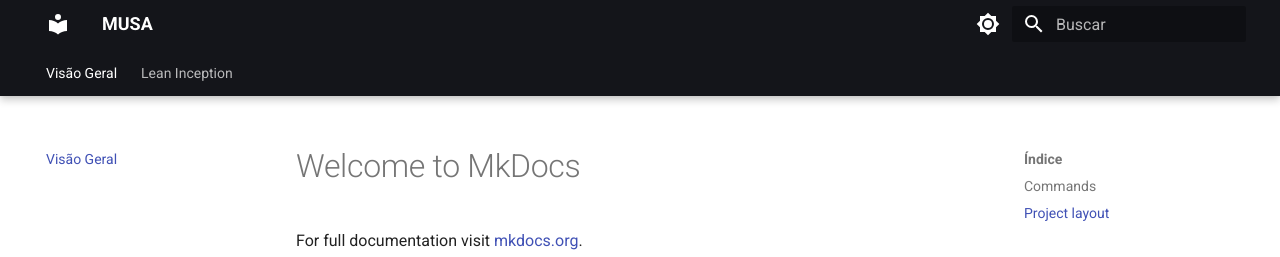
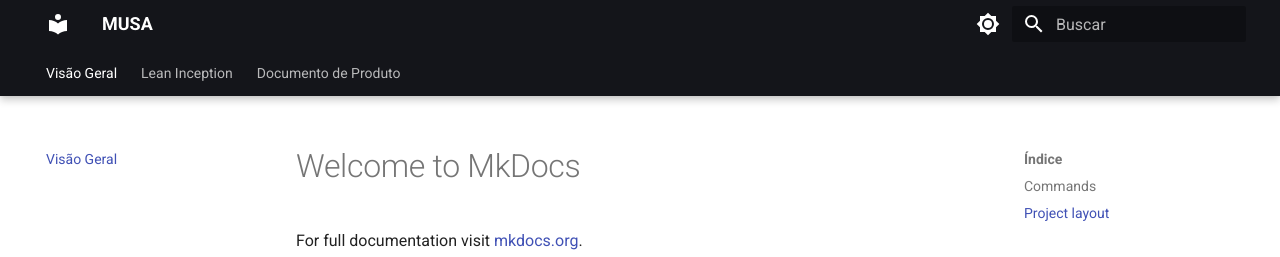
Before and after one commit to fga-eps-mds/MUSA-APP-docs, an MkDocs documentation site: the page built from docs/index.md, in a window 1280 px wide. Shown: the top 257 px of the page. Built offline with MkDocs 1.6.1 and Material for MkDocs 9.7.7, drawn with Linux system fonts in a browser that asks for light colours; some web fonts are replaced.

```diff
--- a/mkdocs.yml
+++ b/mkdocs.yml
@@ -56,3 +56,4 @@
 nav:
   - 'Visão Geral': 'index.md'
   - 'Lean Inception': 'lean.md'
+  - 'Documento de Produto': 'produto.md'
```
